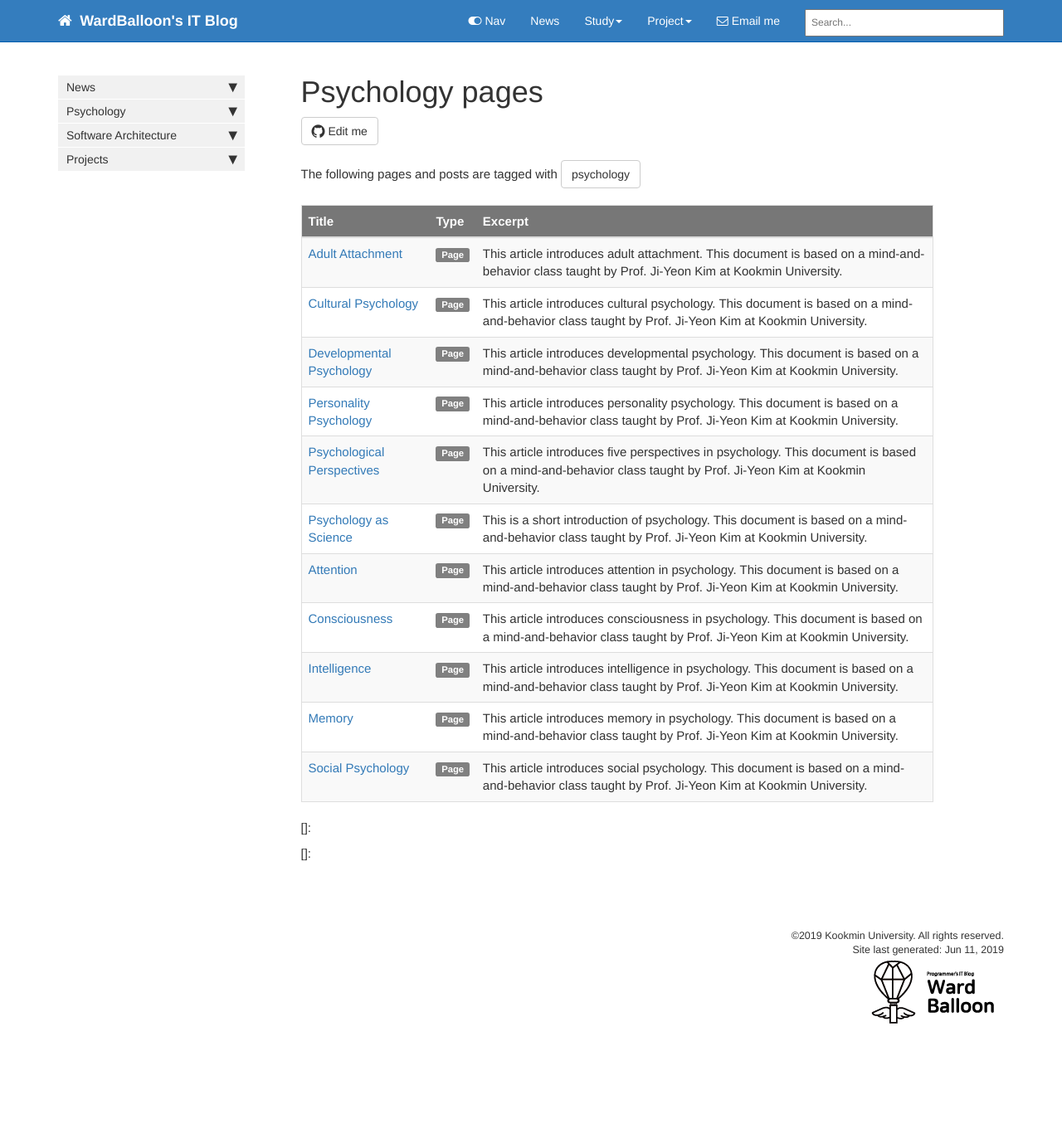
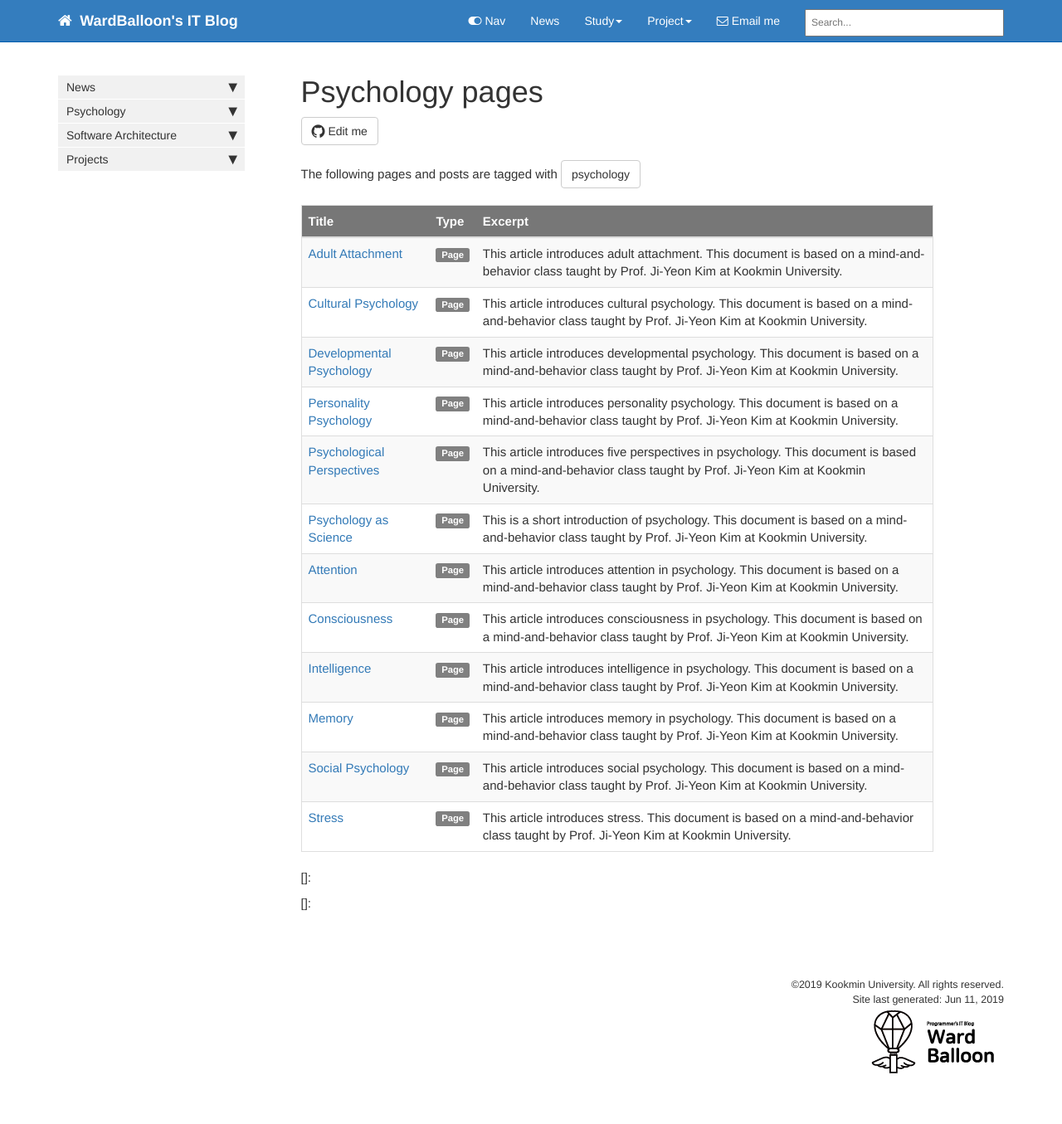
Before and after one commit to codingsoo/codingsoo.github.io1, a Jekyll site: the page built from pages/tags/psychology.md, in a window 1280 px wide. Shown: the whole page at 83% size. Built offline with Jekyll 4.4.1, drawn with Linux system fonts in a browser that asks for light colours; nearby versions of some CDN libraries; comment, search, counter and statistics services are not loaded; before the commit the page ends 1295 px from its top, so only the background shows below that; some of the changed lines change nothing that is shown.

Commit message:
stress upload

```diff
--- a/_data/sidebars/home_sidebar.yml
+++ b/_data/sidebars/home_sidebar.yml
@@ -45,6 +45,9 @@ entries:
     - title: Adult Attachment
       url: /adult-attachment.html
       output: web
+    - title: Stress
+      url: /stress.html
+      output: web
 
   - title: Software Architecture
     output: web
--- /dev/null
+++ b/pages/psychology/stress.md
@@ -0,0 +1,77 @@
+---
+title: Stress
+keywords: psychology, stress
+last_updated: June 12, 2019
+tags: [psychology]
+summary: "This article introduces stress. This document is based on a mind-and-behavior class taught by Prof. Ji-Yeon Kim at Kookmin University."
+sidebar: home_sidebar
+permalink: stress.html
+folder: psychology
+---
+
+## Stress
+
+Emotions, as well as personality, attitudes, behaviors, and responses to stress, can have an impact on our overall health. Health psychology (studies these impacts, as part of the broader field of behavioral medicine (ex: How stress affects our well-being and health). We now refer to psychophysiological illness, a real illness caused in part by psychological factors such as the experience of stress. Stress reaction refers to emotional and physical responses to the stressor such as rapid heartbeat, elevated cortisol levels, headaches, pressure, crying.
+
+### Stressor 1: Catastrophic Events/Conditions
+
+- Appraisal is not essential in a catastrophic event. Most people agree that the event is harmful and overwhelming.
+- Ex: earthquakes, floods, hurricanes, war, and wildfires.
+- Short-term effects include increased heart attacks on the day of the event.
+- Long term effects include depression, nightmares, anxiety, and flashbacks.
+- PTSD
+
+### Stressor 2: Major Life Events/Changes
+
+- Even supposedly “happy” life changes, such as marriage, starting college or a new job, or the birth of a child, can bring increased challenge and stress.
+- New roles, new priorities, and new tasks can put a strain on our coping resources.
+- The challenge, and the negative impact on health, increases when:
+    - The changes are painful, such as a death in family, loss of job, or heart attack.
+    - The changes are too many at once.
+
+### Stressor 3: Chronic Daily Difficulties
+
+- Small, day to day irritations, repeated many times.
+- Daily difficulties can be caused by facing too many tasks, too little time, and too little control.
+- Print jams, traffic, losing keys, Others’ cutting in line
+
+### General Adaptation Syndrome (GAS)
+
+When encountering a sudden trauma or other stressor, our body acts to increase our resistance to threat and harm. There are three stages of adaptation to stress: Phase 1, Phase 2, Phase 3. Struggling with stress for long periods can drain your physical, emotional, and mental resources to the point where your body no longer has strength to fight stress.
+
+![GAS](https://wardballoon.github.io/images/gas.png)
+
+> Phase 1: The Alarm “fight or flight”
+
+When encountering a sudden trauma or other stressor, our body acts to increase our resistance to threat and harm. nervous system responds, increasing the heart rate. Hormones released in response to stress- mobilizing, activating resources.
+
+> Phase 2: Resistance
+
+Body responses with physiological reactions to cope with the stressor- adaptive coping strategies and resisting defeat by the stressor.
+
+> Phase 3: Exhaustion
+
+Body’s resistance to stress is depleted (physical deterioration): burnout, depression, anxiety, weakened immune system.
+
+![stress_coping_type](https://wardballoon.github.io/images/stress_coping_type.png)
+
+### Female and Male Stress Response
+
+In response to a stressor such as the death of a loved one, women may
+“tend and befriend”: nurture themselves and others, and bond together. Women show behavioral and neurological signs of becoming more empathetic under stress. Men under stress are more likely to socially withdraw and numb themselves. Men are also more likely to become aggressive under stress.
+
+### Placebo effect
+
+A fake treatment can make someone better simply because they expect it to help. The effect of a treatment that results from a patient’s expectations and beliefs rather than the actual medical treatment.
+
+### How you think about stress matters
+
+Kelly Mcgonigal (Health psychologist) said that high stress only increased people’s risk of mortality only when it was combined with belief that stress was bad for health. Mindset influences physical response:
+
+> A: Stress is bad for health and we must avoid and reduce it.
+
+VS
+
+> B: Stress can be useful in high pressure situations to enhance performance.
+
+When you change your mind about stress, you can change your body’s response to stress.
```
Also changed, not shown: images/gas.png (added), images/stress_coping_type.png (added).
